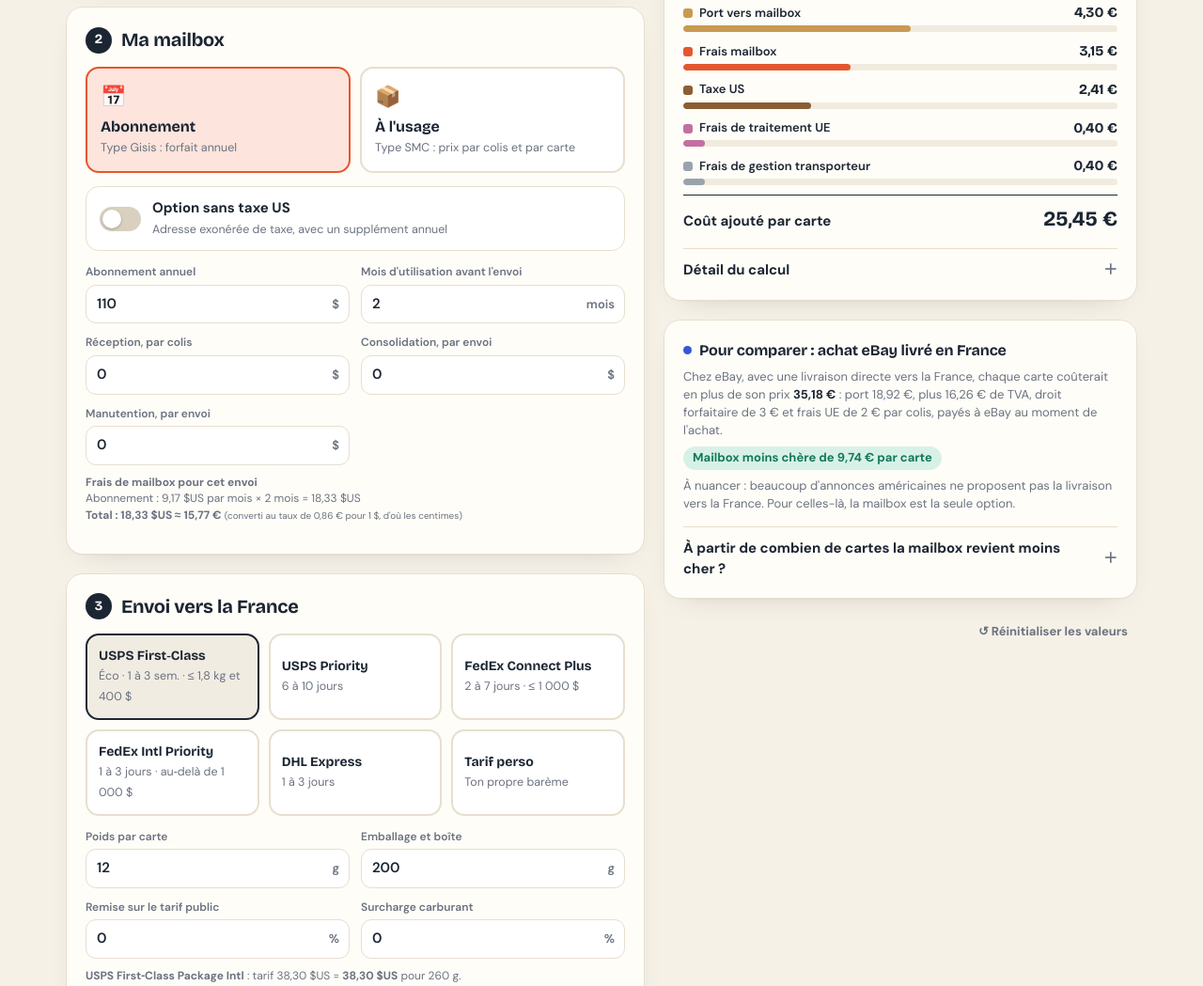
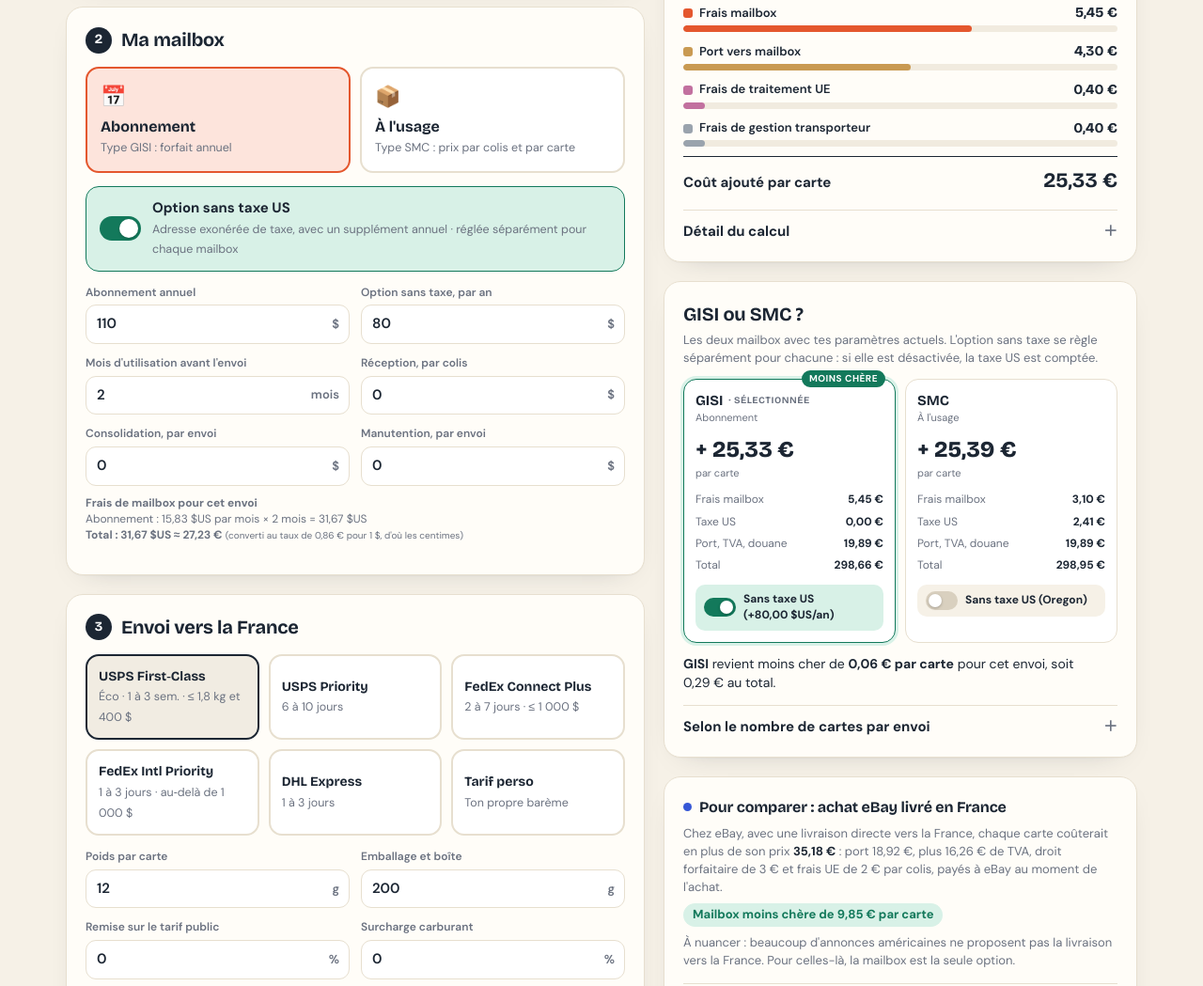
Before and after one commit to Ninspecteur23/Sim_mailbox_fede, a plain HTML site: page index.html in a window 1280 px wide. Shown: the part 610-1659 px from the top of the page at 94% size. Drawn offline with nearby package versions, Linux system fonts and the light colour scheme.

Commit message:
Add files via upload

```diff
--- a/index.html
+++ b/index.html
@@ -116,6 +116,23 @@
   .diff.good{background:var(--good-soft);color:var(--good)} .diff.bad{background:var(--ebay-soft);color:var(--ebay)}
   .verdict .chipsv{display:flex;flex-wrap:wrap;gap:6px;margin-top:12px}
   .verdict .chipsv span{background:rgba(255,255,255,.12);border-radius:99px;padding:4px 10px;font-size:12px;font-weight:600}
+  .vs{display:grid;grid-template-columns:1fr 1fr;gap:10px;margin-bottom:12px}
+  .vcol{border:1.5px solid var(--line);border-radius:14px;padding:12px;background:#fff;position:relative}
+  .vcol.best{border-color:var(--good);box-shadow:0 0 0 3px var(--good-soft)}
+  .vcol .nm{font-family:"Bricolage Grotesque";font-weight:700;font-size:15px;display:flex;align-items:center;gap:6px}
+  .vcol .cur{font-size:10px;font-weight:700;text-transform:uppercase;letter-spacing:.05em;color:var(--muted)}
+  .vcol .pc{font-family:"Bricolage Grotesque";font-weight:800;font-size:24px;margin:6px 0 0}
+  .vcol .pcl{font-size:11px;color:var(--muted);margin-bottom:8px}
+  .vcol .r{display:flex;justify-content:space-between;font-size:12px;padding:3px 0;color:var(--muted)}
+  .vcol .r b{color:var(--ink)}
+  .vcol .best-tag{position:absolute;top:-10px;right:10px;background:var(--good);color:#fff;font-size:10px;font-weight:800;border-radius:99px;padding:2px 8px;text-transform:uppercase;letter-spacing:.05em}
+  .mini{display:flex;align-items:center;gap:8px;width:100%;margin-top:8px;font:inherit;font-size:12px;font-weight:700;color:var(--ink);background:var(--paper);border:0;border-radius:10px;padding:7px 9px;cursor:pointer;text-align:left}
+  .mini .sw{width:34px;height:20px}
+  .mini .sw i{width:14px;height:14px}
+  .mini[aria-pressed="true"]{background:var(--good-soft)}
+  .mini[aria-pressed="true"] .sw{background:var(--good)}
+  .mini[aria-pressed="true"] .sw i{left:17px}
+  .vsline{font-size:14px;margin:4px 0}
   .percard{background:var(--paper);border-radius:14px;padding:14px;margin-bottom:16px}
   .percard .t{font-size:12px;font-weight:700;text-transform:uppercase;letter-spacing:.06em;color:var(--muted);margin-bottom:8px}
   .percard .row{display:flex;justify-content:space-between;align-items:baseline;padding:4px 0}
@@ -173,7 +190,7 @@
     <section class="panel">
       <div class="step"><b>2</b><h2>Ma mailbox</h2></div>
       <div class="choice">
-        <button class="opt" data-box="sub" aria-pressed="true"><span class="ico">📅</span><strong>Abonnement</strong><small>Type Gisis : forfait annuel</small></button>
+        <button class="opt" data-box="sub" aria-pressed="true"><span class="ico">📅</span><strong>Abonnement</strong><small>Type GISI : forfait annuel</small></button>
         <button class="opt" data-box="usage" aria-pressed="false"><span class="ico">📦</span><strong>À l'usage</strong><small>Type SMC : prix par colis et par carte</small></button>
       </div>
       <button class="toggle" id="taxFree" aria-pressed="false">
@@ -264,6 +281,18 @@
         <table id="detail"></table>
       </details>
     </section>
+    <section class="panel" id="vsPanel">
+      <h2>GISI ou SMC&nbsp;?</h2>
+      <p class="hint" style="margin:4px 0 12px">Les deux mailbox avec tes paramètres actuels. L'option sans taxe se règle séparément pour chacune : si elle est désactivée, la taxe US est comptée.</p>
+      <div class="vs" id="vs"></div>
+      <div id="vsText"></div>
+      <details>
+        <summary>Selon le nombre de cartes par envoi</summary>
+        <p class="hint" style="margin:10px 0 8px" id="vsHint"></p>
+        <div class="chartwrap"><svg id="chart2" viewBox="0 0 520 260" width="100%" role="img" aria-label="Coût ajouté par carte selon le nombre de cartes"></svg><div class="tip" id="tip2"></div></div>
+        <div class="legend"><span><i style="background:#7a4fd6"></i>Abonnement (GISI)</span><span><i style="background:#e4572e"></i>À l'usage (SMC)</span></div>
+      </details>
+    </section>
     <section class="panel cmp">
       <div class="cmphead"><span class="dot" style="background:var(--ebay)"></span><h2>Pour comparer : achat eBay livré en France</h2></div>
       <div id="cmpText"></div>
@@ -281,7 +310,7 @@
 
 <script>
 const DEFAULTS = {
-  box:"sub", taxFree:false, shipMode:"fc",
+  box:"sub", tf:{sub:true,usage:false}, shipMode:"fc",
   buy:{nCards:5,nPkg:5,total:200,shipUS:25,tax:7,shipEbay:22},
   sub:{annual:110,taxFreeFee:80,months:2,recv:0,consol:0,handling:0},
   usage:{std:{perPkg:2,perCard:1,cap:5},tf:{perPkg:5,perCard:2,cap:10},consol:3},
@@ -306,7 +335,8 @@ const CARRIERS={
 };
 const gKey=()=>S.shipMode==="custom"?"custom":CARRIERS[S.shipMode].g;
 const GNAME={post:"La Poste (colis USPS)",fedex:"FedEx",dhl:"DHL Express",custom:"ton transporteur"};
-const KEY="mailbox-sim-v5";
+const KEY="mailbox-sim-v6";
+const TF=(box=S.box)=>!!(S.tf&&S.tf[box]);
 let S;
 try{S=JSON.parse(localStorage.getItem(KEY))}catch(e){}
 if(!S||!S.buy) S=structuredClone(DEFAULTS);
@@ -343,16 +373,16 @@ function customs(goodsE, shipE, C){
 }
 function split(nC,nP){const b=Math.floor(nC/nP),r=nC%nP;return Array.from({length:nP},(_,i)=>b+(i<r?1:0))}
 function norm(P){const nC=Math.max(1,Math.round(n(P.nCards))),nP=Math.min(nC,Math.max(1,Math.round(n(P.nPkg))));return {nC,nP,total:n(P.total),shipUS:n(P.shipUS),tax:n(P.tax),shipEbay:n(P.shipEbay)}}
-function calcMailbox(P){
+function calcMailbox(P,box=S.box){
   const {nC,nP,total,shipUS,tax}=norm(P), fx=n(S.cust.fx);
-  const ustax=S.taxFree?0:total*tax/100;
+  const ustax=TF(box)?0:total*tax/100;
   let fees=0;
-  if(S.box==="usage"){
-    const T=S.taxFree?S.usage.tf:S.usage.std;
+  if(box==="usage"){
+    const T=TF(box)?S.usage.tf:S.usage.std;
     split(nC,nP).forEach(q=>fees+=n(T.perPkg)+Math.min(n(T.cap),n(T.perCard)*q));
     fees+=n(S.usage.consol);
   } else {
-    fees=(n(S.sub.annual)+(S.taxFree?n(S.sub.taxFreeFee):0))/12*Math.max(0,n(S.sub.months))+n(S.sub.recv)*nP+n(S.sub.consol)+n(S.sub.handling);
+    fees=(n(S.sub.annual)+(TF(box)?n(S.sub.taxFreeFee):0))/12*Math.max(0,n(S.sub.months))+n(S.sub.recv)*nP+n(S.sub.consol)+n(S.sub.handling);
   }
   const weight=n(S.ship.gBase)+nC*n(S.ship.gCard);
   const sh=shipCost(weight,total);
@@ -388,17 +418,17 @@ function renderBox(){
   if(document.activeElement!==gf) gf.value=G.fix; if(document.activeElement!==gp) gp.value=G.pct;
   document.getElementById("boxSub").hidden=S.box!=="sub";
   document.getElementById("boxUsage").hidden=S.box!=="usage";
-  document.body.classList.toggle("tf",!!S.taxFree);
-  document.getElementById("taxFree").setAttribute("aria-pressed",!!S.taxFree);
-  document.getElementById("tfSub").textContent = S.box==="sub" ? "Adresse exonérée de taxe, avec un supplément annuel" : "Entrepôt Oregon (sans taxe) au lieu de l'Arizona";
-  document.getElementById("usageHead").textContent = S.taxFree ? "Tarifs Oregon · sans taxe US" : "Tarifs Arizona · taxe US appliquée";
+  document.body.classList.toggle("tf",TF());
+  document.getElementById("taxFree").setAttribute("aria-pressed",TF());
+  document.getElementById("tfSub").textContent = (S.box==="sub" ? "Adresse exonérée de taxe, avec un supplément annuel" : "Entrepôt Oregon (sans taxe) au lieu de l'Arizona")+" · réglée séparément pour chaque mailbox";
+  document.getElementById("usageHead").textContent = TF() ? "Tarifs Oregon · sans taxe US" : "Tarifs Arizona · taxe US appliquée";
 }
 function feeNote(){
   const {nC,nP}=norm(S.buy), fx=n(S.cust.fx);
   const fmt=v=>usd(v).replace(/,00\s/," ");
   let lines=[], tot=0;
   if(S.box==="usage"){
-    const T=S.taxFree?S.usage.tf:S.usage.std, groups={};
+    const T=TF()?S.usage.tf:S.usage.std, groups={};
     split(nC,nP).forEach(q=>groups[q]=(groups[q]||0)+1);
     Object.keys(groups).sort((a,b)=>a-b).forEach(q=>{
       const each=n(T.perPkg)+Math.min(n(T.cap),n(T.perCard)*q), lot=n(T.perCard)*q>n(T.cap);
@@ -407,7 +437,7 @@ function feeNote(){
     });
     tot+=n(S.usage.consol); lines.push(`Consolidation : ${fmt(n(S.usage.consol))}`);
   } else {
-    const m=(n(S.sub.annual)+(S.taxFree?n(S.sub.taxFreeFee):0))/12, ab=m*n(S.sub.months);
+    const m=(n(S.sub.annual)+(TF()?n(S.sub.taxFreeFee):0))/12, ab=m*n(S.sub.months);
     tot=ab+n(S.sub.recv)*nP+n(S.sub.consol)+n(S.sub.handling);
     lines.push(`Abonnement : ${usd(m)} par mois × ${n(S.sub.months)} mois = ${usd(ab)}`);
     if(n(S.sub.recv)) lines.push(`Réception : ${nP} colis × ${fmt(n(S.sub.recv))}`);
@@ -421,7 +451,7 @@ document.getElementById("cDisc").addEventListener("input",e=>{S.carrier[S.shipMo
 document.getElementById("cFuel").addEventListener("input",e=>{S.carrier[S.shipMode].fuel=e.target.value;update()});
 document.getElementById("gFix").addEventListener("input",e=>{S.gestion[gKey()].fix=e.target.value;update()});
 document.getElementById("gPct").addEventListener("input",e=>{S.gestion[gKey()].pct=e.target.value;update()});
-document.getElementById("taxFree").onclick=()=>{S.taxFree=!S.taxFree;renderBox();update()};
+document.getElementById("taxFree").onclick=()=>{S.tf[S.box]=!S.tf[S.box];renderBox();update()};
 document.getElementById("reset").onclick=()=>{S=structuredClone(DEFAULTS);document.querySelectorAll("input[data-k]").forEach(i=>i.value=get(i.dataset.k));renderBox();update()};
 
 /* ---------- résultats ---------- */
@@ -464,11 +494,28 @@ function update(){
     Object.keys(LABELS).map(k=>`<tr><td>${LABELS[k][0]}</td><td>${eur(M.parts[k])}</td><td>${eur(E.parts[k])}</td></tr>`).join("")+
     `<tr class="sum"><td>Total</td><td>${eur(M.total)}</td><td>${eur(E.total)}</td></tr>`+
     `<tr><td>Coût ajouté par carte</td><td>${eur(addM)}</td><td>${eur(addE)}</td></tr>`;
-  drawChart(M);
+  drawChart(); renderVs();
 }
 
 /* ---------- seuil de rentabilité ---------- */
-function drawChart(M0){
+function renderVs(){
+  const A=calcMailbox(S.buy,"sub"), B=calcMailbox(S.buy,"usage"), nC=A.nC;
+  const per=R=>(R.total-R.parts.cartes)/nC, pa=per(A), pu=per(B);
+  const col=(R,box,name,sub,p,best)=>`<div class="vcol${best?" best":""}">${best?'<span class="best-tag">Moins chère</span>':""}
+    <div class="nm">${name}${S.box===box?'<span class="cur">· sélectionnée</span>':""}</div><div class="pcl">${sub}</div>
+    <div class="pc">+ ${eur(p)}</div><div class="pcl">par carte</div>
+    <div class="r"><span>Frais mailbox</span><b>${eur(R.parts.mailbox/nC)}</b></div>
+    <div class="r"><span>Taxe US</span><b>${eur(R.parts.taxeUS/nC)}</b></div>
+    <div class="r"><span>Port, TVA, douane</span><b>${eur((R.total-R.parts.cartes-R.parts.mailbox-R.parts.taxeUS)/nC)}</b></div>
+    <div class="r"><span>Total</span><b>${eur(R.total)}</b></div>
+    <button class="mini" data-tf="${box}" aria-pressed="${TF(box)}"><span class="sw"><i></i></span>${box==="sub"?"Sans taxe US (+"+usd(n(S.sub.taxFreeFee))+"/an)":"Sans taxe US (Oregon)"}</button></div>`;
+  document.getElementById("vs").innerHTML=col(A,"sub","GISI","Abonnement",pa,pa<pu)+col(B,"usage","SMC","À l'usage",pu,pu<=pa);
+  const d=Math.abs(pa-pu), w=pa<pu?"GISI":"SMC";
+  document.getElementById("vsText").innerHTML=`<p class="vsline"><b>${w}</b> revient moins cher de <b>${eur(d)} par carte</b> pour cet envoi, soit ${eur(d*nC)} au total.</p>`;
+  document.querySelectorAll("[data-tf]").forEach(bt=>bt.onclick=()=>{const k=bt.dataset.tf;S.tf[k]=!S.tf[k];renderBox();update()});
+  drawVs();
+}
+function drawChart(){
   const b=norm(S.buy);
   const avg={price:b.total/b.nC, shipUS:b.shipUS/b.nP, shipEbay:b.shipEbay};
   const N=20, pts=[];
@@ -478,28 +525,50 @@ function drawChart(M0){
   document.getElementById("beHint").innerHTML = be
     ? `Avec une carte moyenne à ${pe}, chacune achetée chez un vendeur différent, la mailbox devient rentable dès <span class="pill">${be.i} carte${be.i>1?"s":""}</span> par envoi.`
     : `Avec une carte moyenne à ${pe}, la mailbox ne devient pas rentable avant ${N} cartes avec ces réglages.`;
-  const W=520,H=260,L=48,R=12,T=14,B=30;
-  const ymax=Math.max(...pts.map(p=>Math.max(p.m,p.e)))*1.05;
+  drawLines("chart","tip",pts,[{k:"e",c:"#3657d6",l:"eBay",lc:"#9fb2ff"},{k:"m",c:"#e4572e",l:"Mailbox",lc:"#ff9b7d"}],be?{i:be.i,label:"rentable dès "+be.i}:null);
+}
+function drawVs(){
+  const b=norm(S.buy), ratio=b.nP/b.nC;
+  const avg={price:b.total/b.nC, shipUS:b.shipUS/b.nP};
+  const N=30, pts=[];
+  for(let i=1;i<=N;i++){
+    const p=Math.max(1,Math.round(i*ratio));
+    const P={nCards:i,nPkg:p,total:avg.price*i,shipUS:avg.shipUS*p,tax:b.tax,shipEbay:0};
+    const A=calcMailbox(P,"sub"),B=calcMailbox(P,"usage");
+    pts.push({i,a:(A.total-A.parts.cartes)/i,u:(B.total-B.parts.cartes)/i});
+  }
+  const first=pts[0].a<pts[0].u?"a":"u";
+  const cross=pts.find(p=>(p.a<p.u?"a":"u")!==first);
+  const nm={a:"GISI",u:"SMC"};
+  const ratioTxt=ratio>=0.999?"une carte par colis":`${(1/ratio).toLocaleString("fr-FR",{maximumFractionDigits:1})} cartes par colis en moyenne`;
+  document.getElementById("vsHint").innerHTML = cross
+    ? `Avec ${ratioTxt}, ${nm[first]} est moins chère pour les petits envois, et <b>${nm[first==="a"?"u":"a"]}</b> le devient à partir de <span class="pill">${cross.i} cartes</span> par envoi.`
+    : `Avec ${ratioTxt}, <b>${nm[first]}</b> reste la moins chère de 1 à ${N} cartes par envoi.`;
+  drawLines("chart2","tip2",pts,[{k:"a",c:"#7a4fd6",l:"GISI",lc:"#c4a8ff"},{k:"u",c:"#e4572e",l:"SMC",lc:"#ff9b7d"}],cross?{i:cross.i,label:nm[first==="a"?"u":"a"]+" dès "+cross.i}:null,"/ carte");
+}
+function drawLines(svgId,tipId,pts,series,mark,suffix=""){
+  const N=pts.length, W=520,H=260,L=48,R=12,T=14,B=30;
+  const ymax=Math.max(...pts.flatMap(p=>series.map(s=>p[s.k])))*1.08||1;
   const x=i=>L+(i-1)/(N-1)*(W-L-R), y=v=>T+(1-v/ymax)*(H-T-B);
   const step=niceStep(ymax/4);
   let g="";
-  for(let v=0;v<=ymax;v+=step) g+=`<line x1="${L}" x2="${W-R}" y1="${y(v)}" y2="${y(v)}" stroke="#ece4d4"/><text x="${L-6}" y="${y(v)+4}" text-anchor="end">${v>=1000?(v/1000).toLocaleString("fr-FR")+" k":v} €</text>`;
-  [1,5,10,15,20].forEach(i=>g+=`<text x="${x(i)}" y="${H-10}" text-anchor="middle">${i}</text>`);
+  for(let v=0;v<=ymax;v+=step) g+=`<line x1="${L}" x2="${W-R}" y1="${y(v)}" y2="${y(v)}" stroke="#ece4d4"/><text x="${L-6}" y="${y(v)+4}" text-anchor="end">${v>=1000?(v/1000).toLocaleString("fr-FR")+" k":Math.round(v)} €</text>`;
+  const ticks=N>20?[1,5,10,15,20,25]:[1,5,10,15];
+  ticks.forEach(i=>g+=`<text x="${x(i)}" y="${H-10}" text-anchor="middle">${i}</text>`);
   g+=`<text x="${W-R}" y="${H-10}" text-anchor="end" style="font-weight:600">cartes →</text>`;
-  const line=(k,c)=>`<path d="${pts.map((p,j)=>(j?"L":"M")+x(p.i)+","+y(p[k])).join("")}" fill="none" stroke="${c}" stroke-width="3" stroke-linecap="round" stroke-linejoin="round"/>`;
-  if(be) g+=`<rect x="${x(be.i)}" y="${T}" width="${W-R-x(be.i)}" height="${H-T-B}" fill="#d8f1e7" opacity=".45"/><line x1="${x(be.i)}" x2="${x(be.i)}" y1="${T}" y2="${H-B}" stroke="#13795b" stroke-dasharray="4 4"/><text x="${Math.min(x(be.i)+6,W-110)}" y="${T+14}" style="fill:#13795b;font-weight:700">rentable dès ${be.i}</text>`;
-  g+=line("e","#3657d6")+line("m","#e4572e");
-  g+=`<line id="hov" y1="${T}" y2="${H-B}" stroke="#1c2633" stroke-opacity=".25" style="display:none"/><rect id="hit" x="${L}" y="${T}" width="${W-L-R}" height="${H-T-B}" fill="transparent"/>`;
-  const svg=document.getElementById("chart"); svg.innerHTML=g;
-  const tip=document.getElementById("tip"), hov=svg.querySelector("#hov");
+  if(mark) g+=`<rect x="${x(mark.i)}" y="${T}" width="${W-R-x(mark.i)}" height="${H-T-B}" fill="#d8f1e7" opacity=".45"/><line x1="${x(mark.i)}" x2="${x(mark.i)}" y1="${T}" y2="${H-B}" stroke="#13795b" stroke-dasharray="4 4"/><text x="${Math.min(x(mark.i)+6,W-110)}" y="${T+14}" style="fill:#13795b;font-weight:700">${mark.label}</text>`;
+  series.forEach(se=>g+=`<path d="${pts.map((p,j)=>(j?"L":"M")+x(p.i)+","+y(p[se.k])).join("")}" fill="none" stroke="${se.c}" stroke-width="3" stroke-linecap="round" stroke-linejoin="round"/>`);
+  g+=`<line class="hov" y1="${T}" y2="${H-B}" stroke="#1c2633" stroke-opacity=".25" style="display:none"/><rect class="hit" x="${L}" y="${T}" width="${W-L-R}" height="${H-T-B}" fill="transparent"/>`;
+  const svg=document.getElementById(svgId); svg.innerHTML=g;
+  const tip=document.getElementById(tipId), hov=svg.querySelector(".hov");
   const move=ev=>{
     const r=svg.getBoundingClientRect(); const px=(ev.clientX-r.left)/r.width*W;
     const i=Math.min(N,Math.max(1,Math.round((px-L)/(W-L-R)*(N-1)+1))); const p=pts[i-1];
     hov.setAttribute("x1",x(i));hov.setAttribute("x2",x(i));hov.style.display="";
-    tip.style.opacity=1; tip.style.left=Math.min(Math.max(x(i)/W*r.width,70),r.width-70)+"px"; tip.style.top=(y(Math.max(p.m,p.e))/H*r.height)+"px";
-    tip.innerHTML=`<b>${i} carte${i>1?"s":""}</b><br><span style="color:#ff9b7d">●</span> Mailbox ${eur(p.m)}<br><span style="color:#9fb2ff">●</span> eBay ${eur(p.e)}`;
+    tip.style.opacity=1; tip.style.left=Math.min(Math.max(x(i)/W*r.width,80),r.width-80)+"px"; tip.style.top=(y(Math.max(...series.map(s=>p[s.k])))/H*r.height)+"px";
+    tip.innerHTML=`<b>${i} carte${i>1?"s":""}</b>`+series.map(se=>`<br><span style="color:${se.lc}">●</span> ${se.l} ${eur(p[se.k])} ${suffix}`).join("");
   };
-  const hit=svg.querySelector("#hit");
+  const hit=svg.querySelector(".hit");
   hit.addEventListener("pointermove",move); hit.addEventListener("pointerdown",move);
   hit.addEventListener("pointerleave",()=>{tip.style.opacity=0;hov.style.display="none"});
 }
```
